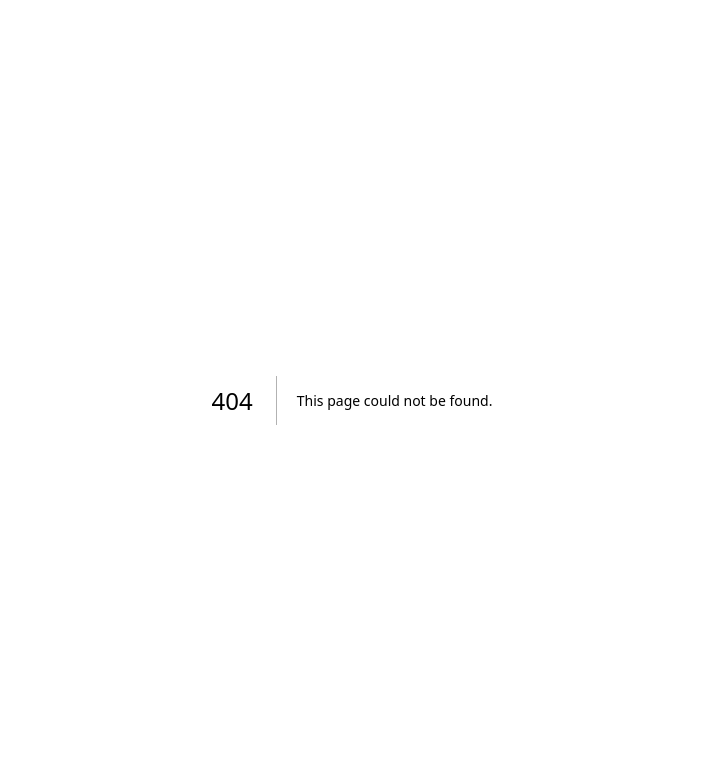
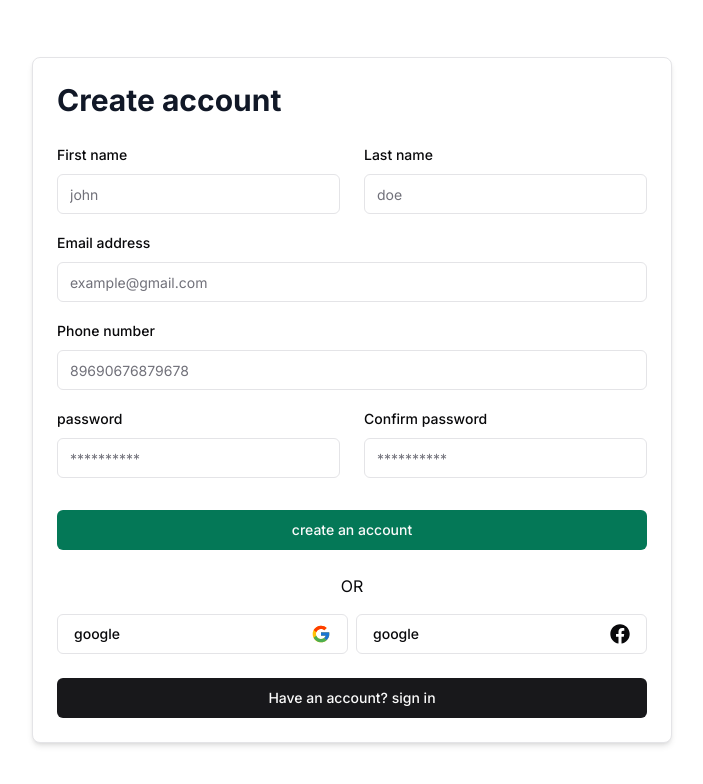
Before and after one commit to dommymogeni/clinics, a Next.js app: page /signup in a window 1280 px wide. Before the commit this address had no page. Shown: the top 784 px of the page, without its empty margins (288-991 px from the left). Built offline with nearby package versions, Linux system fonts and the light colour scheme.

Commit message:
updated: login and register pages to show errors and success messages

```diff
--- a/app/(auth)/signin/page.tsx
+++ /dev/null
@@ -1,5 +0,0 @@
-import LoginForm from "@/components/auth/login-form";
-
-export default function Login() {
-  return <LoginForm />;
-}
--- /dev/null
+++ b/app/(auth)/signup/page.tsx
@@ -0,0 +1,5 @@
+import SignupForm from "@/components/auth/signup-form";
+
+export default function Login() {
+  return <SignupForm />;
+}
```
